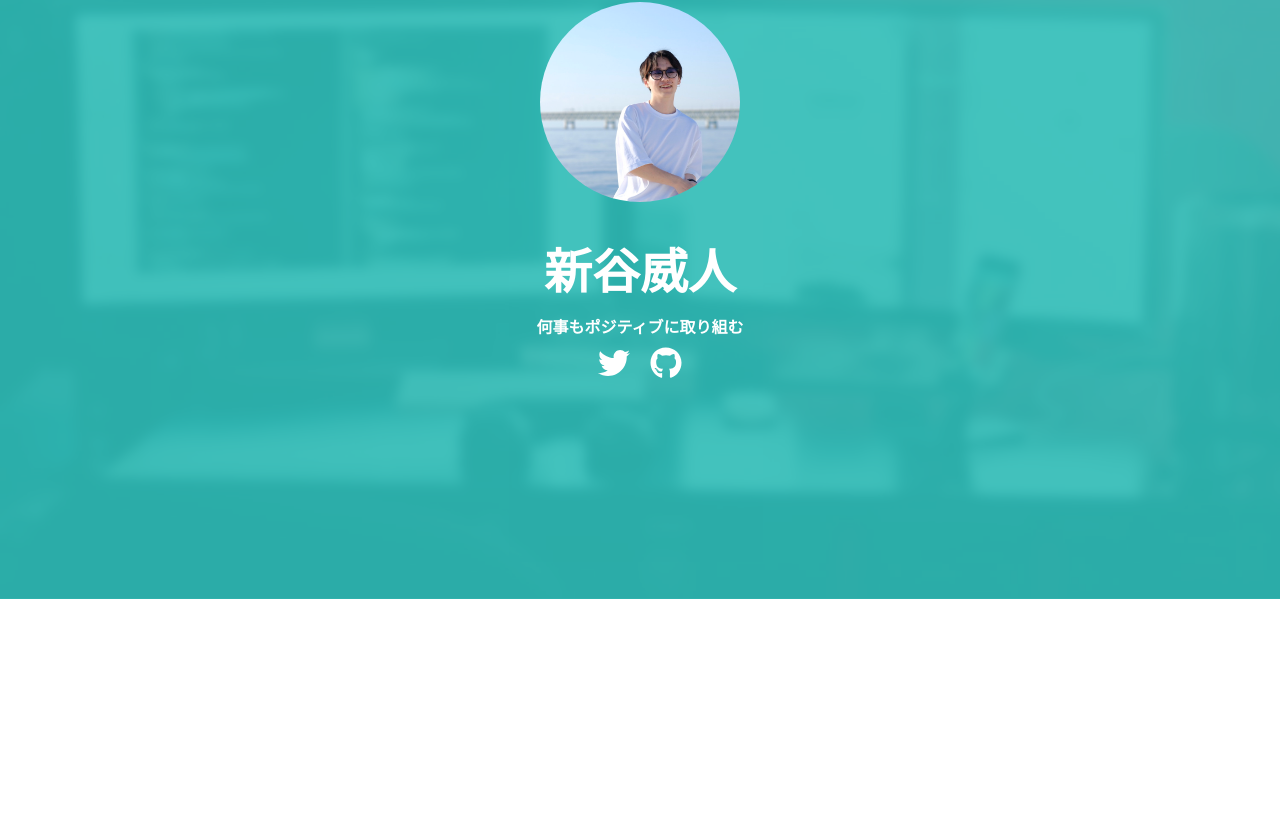
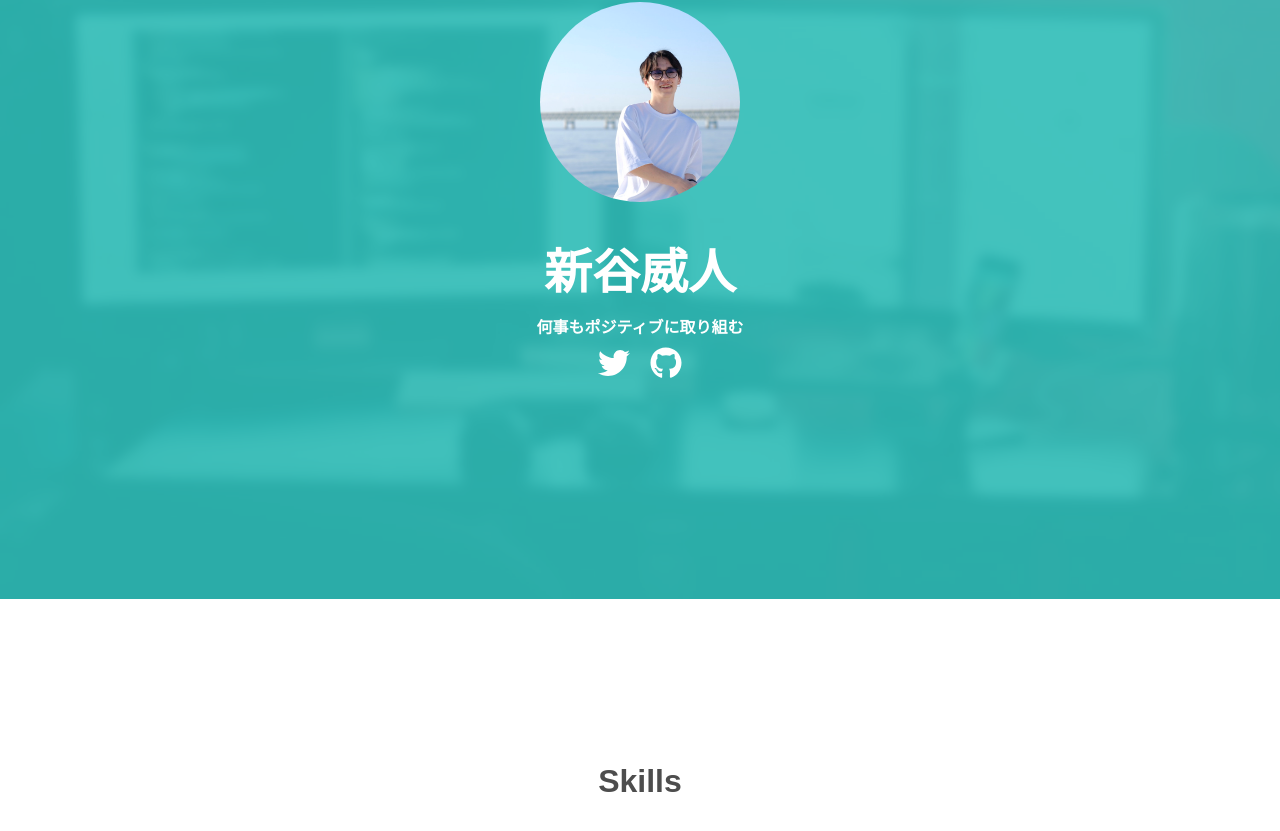
Before and after one commit to 0122takato/react-portfolio, a React (Create React App) app: page / in a window 1280 px wide. Shown: the part 201-1032 px from the top of the page. Before the commit the page ends 800 px from the top, so only its background shows below. Built offline with nearby package versions, Linux system fonts and the light colour scheme.

Commit message:
スキル追加

```diff
--- a/src/App.css
+++ b/src/App.css
@@ -102,3 +102,19 @@ h3 {
 .icon-link {
   position: relative;
 }
+
+#skills {
+  padding: 128px 0;
+  clear: both;
+}
+
+.heading {
+  margin-bottom: 32px;
+  text-align: center;
+}
+
+.skills-container {
+  display: flex;
+  flex-wrap: wrap;
+  text-align: center;
+}
--- a/src/App.js
+++ b/src/App.js
@@ -1,10 +1,14 @@
 import './App.css';
 //Headerコンポーネントをimportする。
 import { Header } from './components/Header';
+import { Skills } from './components/Skills';
 
 function App() {
   return (
-    <Header/>//Headerコンポーネントを呼び出す。
+    <>
+      <Header/>
+      <Skills/>
+    </>
   );
 }
 
```
